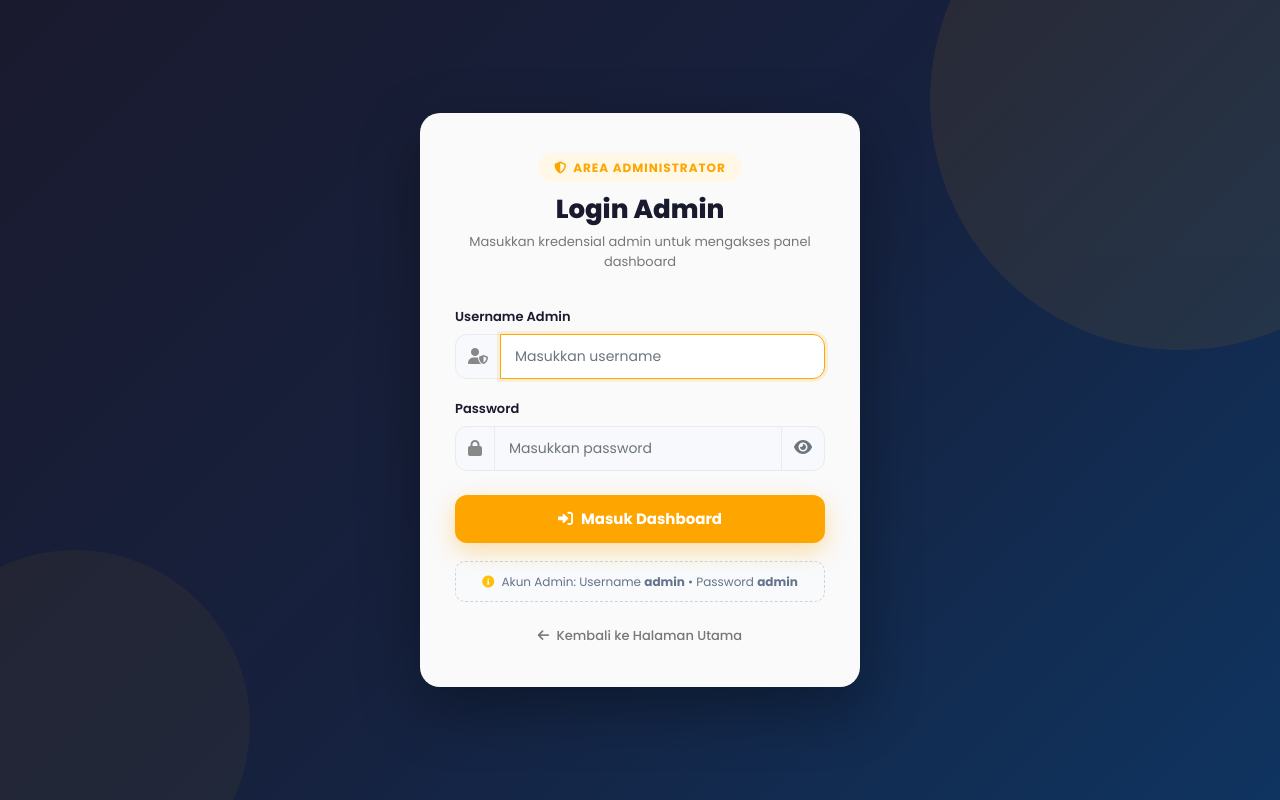
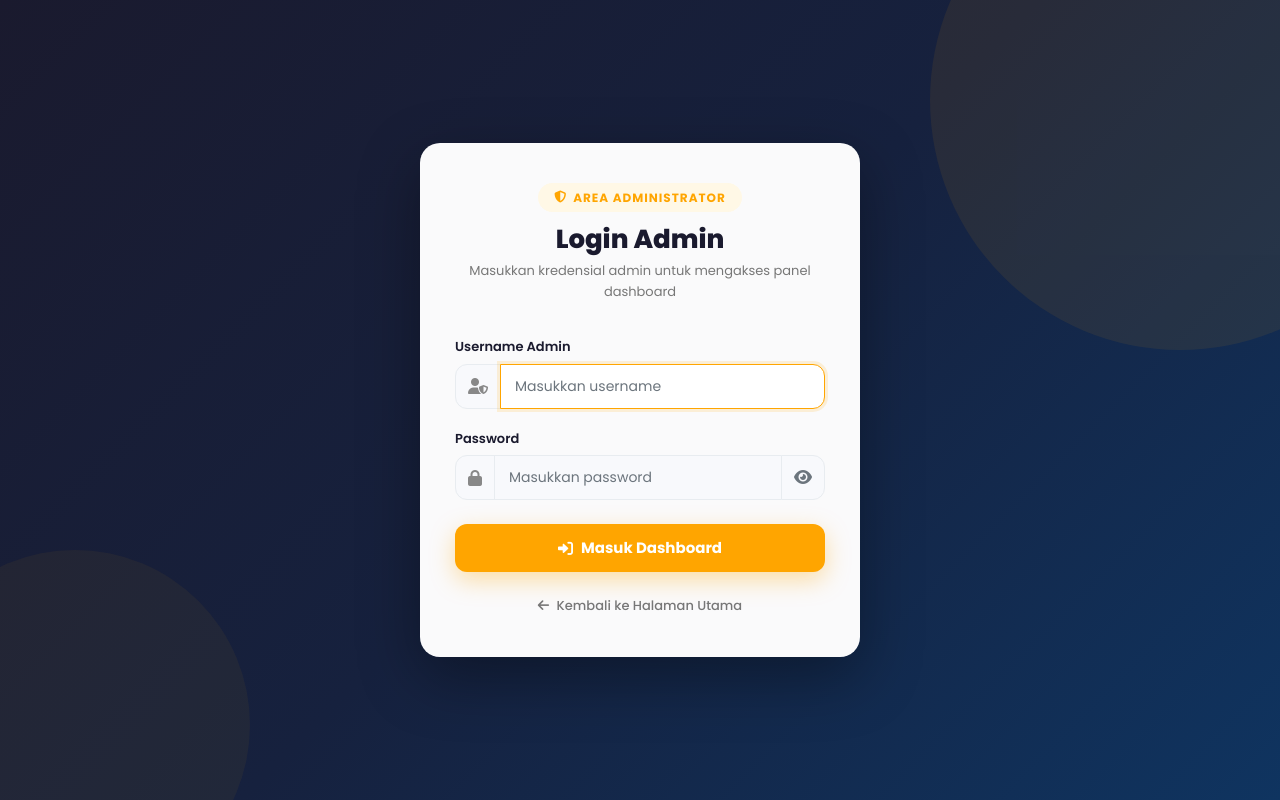
Before and after one commit to laksalks30/NewTravel, a PHP site: page /Travel/loginAdmin.php in a window 1280 px wide. Run offline with PHP 8.4, Linux system fonts and the light colour scheme.

Commit message:
Remove admin credential hint from loginAdmin page

```diff
--- a/loginAdmin.php
+++ b/loginAdmin.php
@@ -283,10 +283,6 @@ if (isset($_SESSION['id']) && isset($_SESSION['user_type']) && $_SESSION['user_t
             </button>
         </form>
 
-        <div style="background: #f8fafc; border: 1px dashed #cbd5e1; border-radius: 10px; padding: 10px 14px; margin-top: 18px; font-size: 12px; color: #64748b; text-align: center;">
-            <i class="fas fa-info-circle text-warning me-1"></i> Akun Admin: Username <b>admin</b> &bull; Password <b>admin</b>
-        </div>
-
         <div class="back-to-home">
             <a href="index.php">
                 <i class="fas fa-arrow-left me-1"></i> Kembali ke Halaman Utama
```
